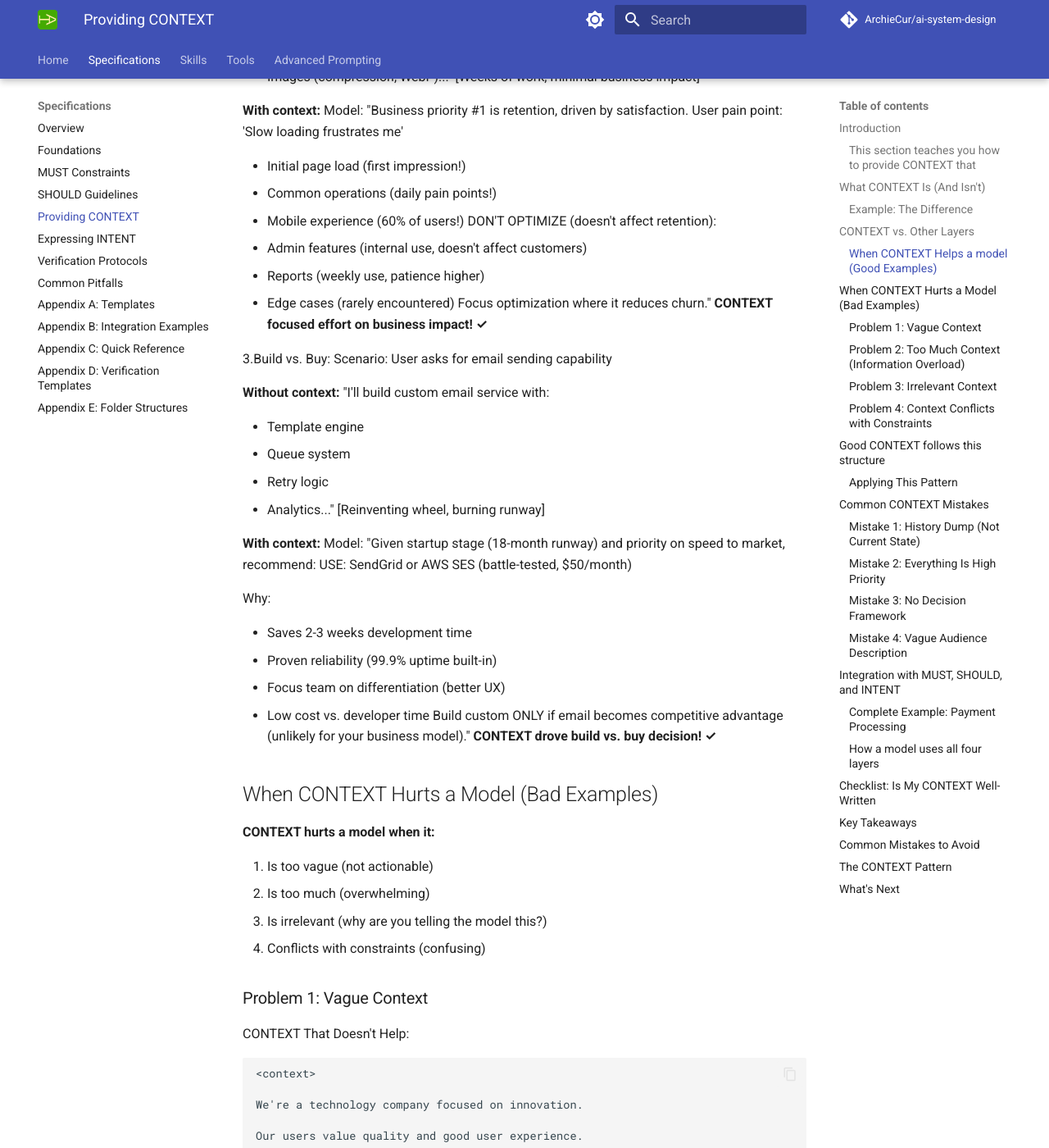
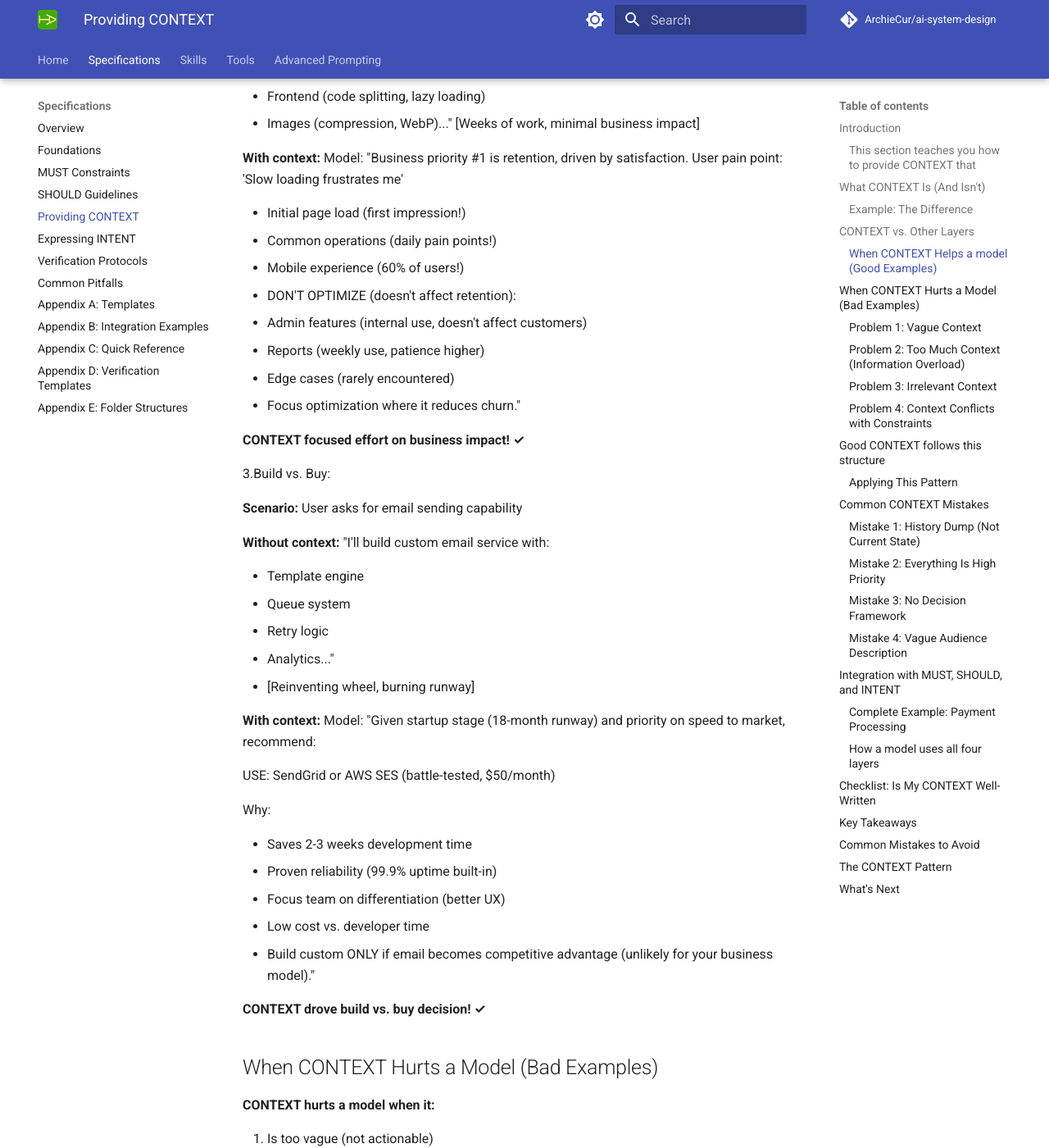
Before and after one commit to ArchieCur/ai-system-design, an MkDocs documentation site: the page built from docs/specifications/Specifications_4_Providing_CONTEXT.md, in a window 1280 px wide and 1400 px high, scrolled down 8343 px. Shown: the whole window at 82% size. Built offline with MkDocs 1.6.1 and Material for MkDocs 9.7.7, drawn with Linux system fonts in a browser that asks for light colours; comment, search, counter and statistics services are not loaded; part of the change alters nothing that is shown; some of the changed text lies outside the part shown.

```diff
--- a/docs/specifications/Specifications_4_Providing_CONTEXT.md
+++ b/docs/specifications/Specifications_4_Providing_CONTEXT.md
@@ -381,10 +381,12 @@ LATER (if customers use it):
 - Comprehensive tests
 This matches startup stage (runway concern) and competitive
 pressure (need speed). Quality improves based on actual usage."
+
 **CONTEXT justified rapid iteration! ✓**
 
 2.What to Optimize:
-Scenario: Performance optimization request
+
+**Scenario:** Performance optimization request
 
 **Without context:**
 Model: "I'll optimize everything:
@@ -402,16 +404,18 @@ User pain point: 'Slow loading frustrates me'
 - Initial page load (first impression!)
 - Common operations (daily pain points!)
 - Mobile experience (60% of users!)
-DON'T OPTIMIZE (doesn't affect retention):
+- DON'T OPTIMIZE (doesn't affect retention):
 
 - Admin features (internal use, doesn't affect customers)
 - Reports (weekly use, patience higher)
 - Edge cases (rarely encountered)
-Focus optimization where it reduces churn."
+- Focus optimization where it reduces churn."
+
 **CONTEXT focused effort on business impact! ✓**
 
 3.Build vs. Buy:
-Scenario: User asks for email sending capability
+
+**Scenario:** User asks for email sending capability
 
 **Without context:**
 "I'll build custom email service with:
@@ -420,11 +424,12 @@ Scenario: User asks for email sending capability
 - Queue system
 - Retry logic
 - Analytics..."
-[Reinventing wheel, burning runway]
+- [Reinventing wheel, burning runway]
 
 **With context:**
 Model: "Given startup stage (18-month runway) and priority on
 speed to market, recommend:
+
 USE: SendGrid or AWS SES (battle-tested, $50/month)
 
 Why:
@@ -433,8 +438,9 @@ Why:
 - Proven reliability (99.9% uptime built-in)
 - Focus team on differentiation (better UX)
 - Low cost vs. developer time
-Build custom ONLY if email becomes competitive advantage
+- Build custom ONLY if email becomes competitive advantage
 (unlikely for your business model)."
+
 **CONTEXT drove build vs. buy decision! ✓**
 
 ## When CONTEXT Hurts a Model (Bad Examples)
@@ -475,6 +481,7 @@ Questions a model still has:
 - "Best practices" which ones? (Security? Performance? Accessibility?)
 - "Skilled team" in what? (Frontend? Backend? DevOps?)
 - "Competitive market" with whom? (What differentiates you?)
+
 **Result: Generic information that doesn't inform ANY decision.**
 
 **Better Version:**
@@ -503,6 +510,7 @@ Questions a model still has:
 - Concrete team skills (React/Node.js)
 - Known competitors (can research their approach)
 - Clear differentiation (offline mobile, simplicity)
+
 **Model can make decisions based on this! ✓**
 
 ### Problem 2: Too Much Context (Information Overload)
```
